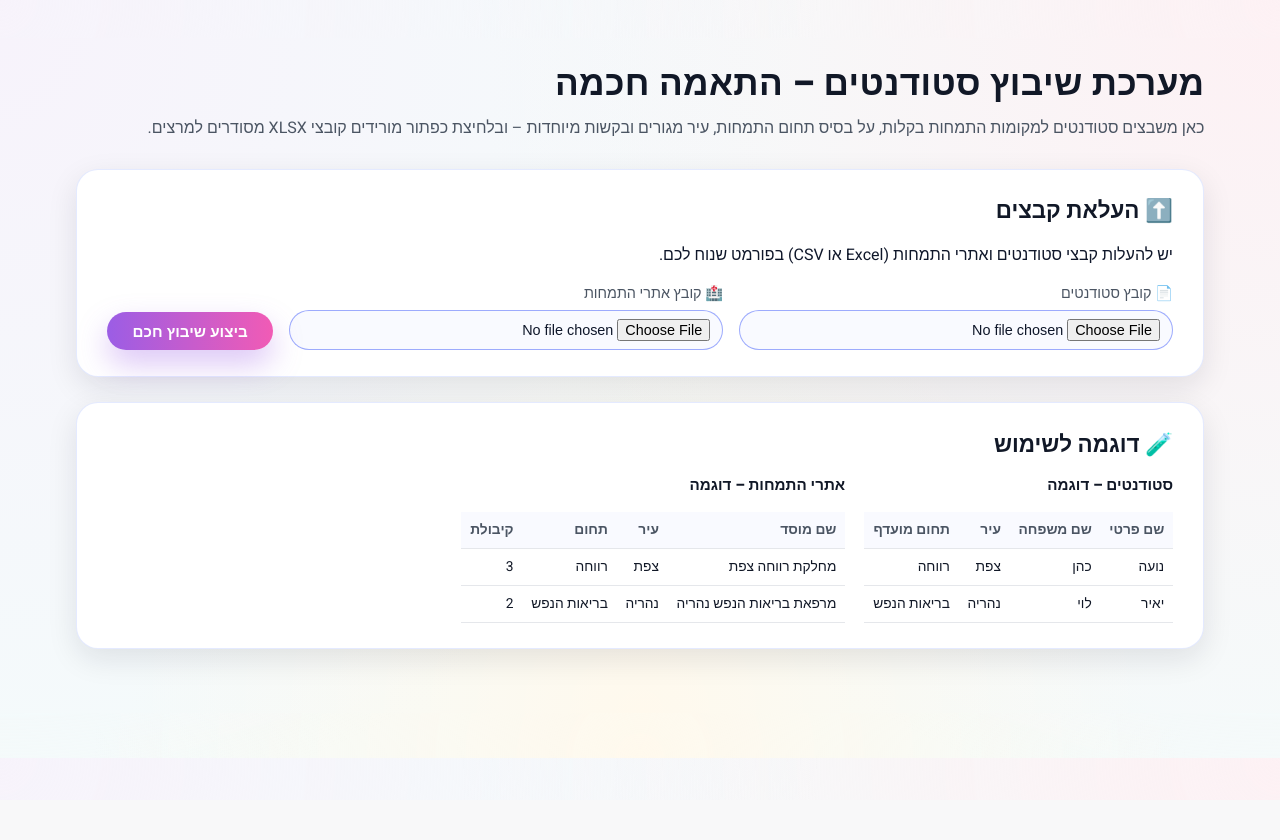
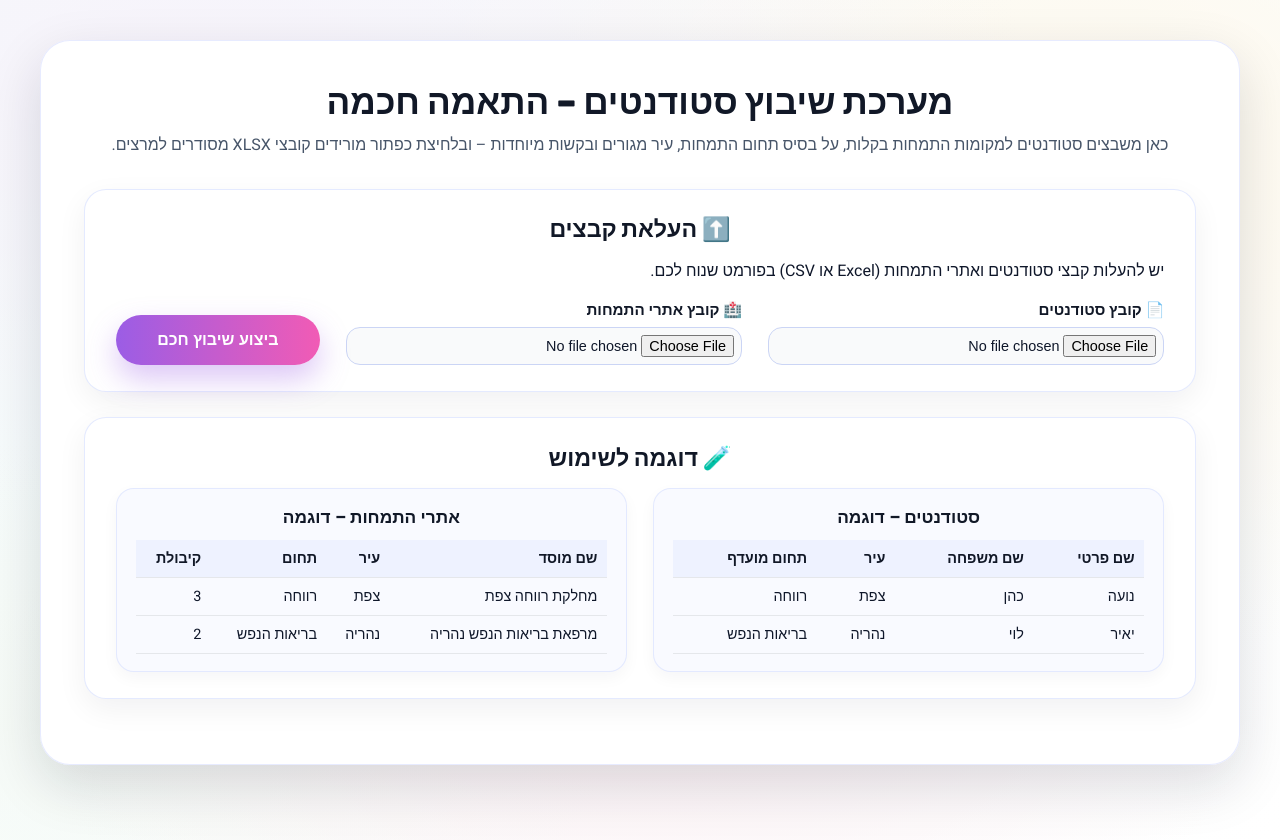
Before and after one commit to 1not2me/students-placement-lecturer, a Flask app: page / in a window 1280 px wide. Before the commit the page ends 757 px from the top, so only its background shows below. Run offline with Flask 3, Linux system fonts and the light colour scheme.

Commit message:
Update style.css

```diff
--- a/static/css/style.css
+++ b/static/css/style.css
@@ -17,40 +17,57 @@
     box-sizing: border-box;
 }
 
-html,
 body {
     margin: 0;
-    padding: 0;
+    min-height: 100vh;
     direction: rtl;
     text-align: right;
-    font-family: "Heebo","Rubik","Segoe UI",system-ui,-apple-system,BlinkMacSystemFont,sans-serif;
+    font-family: 'Heebo','Rubik','David',sans-serif;
+    color: var(--ink);
     background:
-        radial-gradient(circle at top left, var(--bg-2), transparent 55%),
-        radial-gradient(circle at top right, var(--bg-4), transparent 55%),
-        radial-gradient(circle at bottom, var(--bg-3), transparent 55%),
-        var(--bg-1);
-    color: var(--ink);
+      radial-gradient(1200px 600px at 15% 10%, var(--bg-2) 0%, transparent 70%),
+      radial-gradient(1000px 700px at 85% 20%, var(--bg-3) 0%, transparent 70%),
+      radial-gradient(900px 500px at 50% 80%, var(--bg-4) 0%, transparent 70%),
+      radial-gradient(700px 400px at 10% 85%, var(--bg-5) 0%, transparent 70%),
+      linear-gradient(135deg, var(--bg-1) 0%, #ffffff 100%);
 }
 
-/* עוטף עמוד */
+/* מעטפת כללית */
 .page-wrap {
-    max-width: 1180px;
-    margin: 2.4rem auto 2.8rem;
-    padding: 1.2rem 1.6rem 2.4rem;
+    max-width: 1200px;
+    margin: 2.5rem auto;
+    padding: 2.5rem 2.7rem;
+    background: rgba(255,255,255,0.96);
+    border-radius: var(--radius);
+    box-shadow: 0 20px 55px rgba(15,23,42,0.14);
+    border: 1px solid rgba(148,163,253,0.22);
 }
 
-/* כותרת ראשית */
+/* כותרות */
+h1, h2 {
+    text-align: center;
+    font-family: 'Rubik','Heebo',sans-serif;
+    color: #111827;
+    text-shadow: 0 1px 2px rgba(255,255,255,0.9);
+    margin: 0 0 1rem;
+}
+
 h1 {
     font-size: 2.2rem;
-    margin: 0 0 0.4rem;
     font-weight: 800;
-    letter-spacing: 0.01em;
-    color: #111827;
 }
 
+h2 {
+    font-size: 1.45rem;
+    font-weight: 700;
+}
+
+/* תת כותרת */
 .subtitle {
-    margin: 0 0 1.8rem;
-    color: #4b5563;
+    text-align: center;
+    margin-top: -0.4rem;
+    margin-bottom: 2rem;
+    color: #475569;
     font-size: 1rem;
 }
 
@@ -61,80 +78,126 @@ h1 {
     border-radius: 22px;
     background: #ffffff;
     border: 1px solid rgba(226,232,255,0.9);
-    box-shadow: 0 10px 30px rgba(15,23,42,0.10);
+    box-shadow: 0 10px 30px rgba(15,23,42,0.06);
 }
 
-/* כותרות כרטיס */
-.card h2 {
+/* הוראות */
+.instructions {
+    margin: 0.4rem 1.2rem 0;
+    padding-right: 1.2rem;
+    color: #374151;
+    font-size: 0.97rem;
+}
+.instructions li { margin-bottom: 0.35rem; }
+
+/* === דוגמה לשימוש – שני כרטיסים שווים === */
+.examples {
+    display: flex;
+    justify-content: space-between;
+    align-items: flex-start;
+    gap: 1.6rem;
+    margin-top: 1rem;
+    flex-wrap: wrap;
+}
+
+/* כל כרטיס דוגמה */
+.examples > div {
+    flex: 1;
+    background: #F9FAFF;
+    padding: 1rem 1.2rem 1.1rem;
+    border-radius: 18px;
+    border: 1px solid rgba(226,232,255,0.9);
+    box-shadow: 0 6px 16px rgba(15,23,42,0.04);
+    min-width: 380px;
+}
+
+/* כותרת קטנה בתוך כרטיס הדוגמה */
+.examples h3 {
     margin: 0 0 0.6rem;
-    font-size: 1.4rem;
+    font-size: 1.08rem;
     font-weight: 700;
+    color: #111827;
+    text-align: center;
+}
+
+/* טבלת הדוגמה */
+.examples .table-wrap {
+    margin-top: 0.4rem;
+    overflow-x: auto;
+}
+
+.examples table {
+    width: 100%;
+    border-collapse: collapse;
+    font-size: 0.9rem;
+}
+
+.examples th, .examples td {
+    padding: 0.5rem 0.6rem;
+    border-bottom: 1px solid #E5E7EB;
+    white-space: nowrap;
+}
+
+.examples thead {
+    background: #EEF2FF;
+}
+
+.examples th {
+    font-weight: 600;
     color: #111827;
 }
 
-/* טופס העלאה */
+/* טפסי העלאה */
 .upload-form {
     display: grid;
-    grid-template-columns: 1.7fr 1.7fr auto;
-    gap: 1rem;
+    grid-template-columns: 1fr 1fr auto;
+    gap: 1rem 1.6rem;
     align-items: end;
-    margin-top: 1rem;
+}
+
+.field {
+    display: flex;
+    flex-direction: column;
+    gap: 0.35rem;
+    font-size: 0.95rem;
 }
 
 .field label {
-    display: block;
-    margin-bottom: 0.35rem;
-    font-size: 0.9rem;
-    color: #4b5563;
+    font-weight: 600;
+    color: #111827;
 }
 
 .field input[type="file"] {
-    width: 100%;
-    padding: 0.5rem 0.75rem;
-    border-radius: 999px;
-    border: 1px solid rgba(148,163,253,0.9);
-    background: #F9FAFF;
+    padding: 0.45rem;
+    border-radius: 14px;
+    border: 1px solid #CBD5F5;
+    background: #F9FAFB;
     font-size: 0.9rem;
-    cursor: pointer;
 }
 
+/* כפתור */
 .btn-wrap {
     display: flex;
     align-items: center;
-    justify-content: flex-start;
+    justify-content: center;
 }
 
-/* כפתור ראשי */
 .primary-btn {
     display: inline-flex;
+    justify-content: center;
     align-items: center;
-    justify-content: center;
-    gap: 0.35rem;
-    padding: 0.65rem 1.6rem;
+    padding: 1rem 2.6rem;
     border-radius: 999px;
     border: none;
-    background: linear-gradient(90deg, var(--primary), var(--primary-700));
-    color: #ffffff;
     font-weight: 600;
-    font-size: 0.95rem;
+    font-size: 1rem;
+    text-decoration: none;
+    color: #fff;
     cursor: pointer;
+    background: linear-gradient(90deg,var(--primary) 0%,var(--primary-700) 100%);
     box-shadow: 0 14px 30px var(--ring);
     transition: all .16s ease;
-    text-decoration: none;
 }
-
-.primary-btn.small {
-    padding: 0.5rem 1.1rem;
-    font-size: 0.85rem;
-}
-
-.primary-btn.ghost {
-    background: #ffffff;
-    color: var(--primary);
-    border: 1px solid rgba(155,93,229,0.35);
-    box-shadow: none;
-}
-
 .primary-btn:hover {
     transform: translateY(-3px) scale(1.02);
     filter: brightness(1.07);
@@ -148,126 +211,72 @@ h1 {
     flex-wrap: wrap;
 }
 
-/* התראות */
+/* הודעות שגיאה */
 .alert {
     margin-top: 1rem;
-    padding: 0.7rem 1rem;
-    border-radius: 14px;
-    font-size: 0.9rem;
+    padding: 0.75rem 1rem;
+    border-radius: 12px;
+    font-size: 0.92rem;
 }
-
 .alert.error {
     background: #FEF2F2;
-    color: #991B1B;
+    color: #B91C1C;
     border: 1px solid #FCA5A5;
 }
 
 /* טבלאות */
 .table-wrap {
-    margin-top: 1rem;
+    margin-top: 0.7rem;
     overflow-x: auto;
 }
-
-.table-wrap.small {
-    max-height: 260px;
-    overflow-y: auto;
-}
+.table-wrap.small { max-width: 100%; }
 
 table {
     width: 100%;
     border-collapse: collapse;
-    font-size: 0.86rem;
+    font-size: 0.9rem;
 }
-
-th,
-td {
-    padding: 0.5rem 0.55rem;
+thead {
+    background: #EEF2FF;
+}
+th, td {
+    padding: 0.4rem 0.55rem;
     border-bottom: 1px solid #E5E7EB;
     white-space: nowrap;
 }
-
 th {
-    background: #F9FAFF;
-    color: #4b5563;
     font-weight: 600;
-    position: sticky;
-    top: 0;
-    z-index: 1;
+    color: #111827;
+}
+td.score {
+    font-weight: 700;
 }
 
-td {
-    color: #111827;
+tr.good td:last-child {
+    color: #15803D;
+    font-weight: 600;
 }
-
-td.score {
-    font-weight: 700;
-    color: #2563EB;
-}
-
-td.bad {
+tr.bad td:last-child {
     color: #B91C1C;
     font-weight: 600;
 }
 
-td.good {
-    color: #15803D;
-    font-weight: 600;
-}
-
-/* דוגמאות */
-.examples {
-    display: flex;
-    gap: 1.2rem;
-    margin-top: 0.8rem;
-}
-
-.examples h3 {
-    margin: 0 0 0.4rem;
-    font-size: 0.95rem;
-    color: #111827;
-}
-
 /* רספונסיביות */
-@media (max-width: 900px) {
+@media (max-width:900px) {
+    .page-wrap {
+        margin: 1rem;
+        padding: 1.6rem;
+    }
+    .examples {
+        flex-direction: column;
+    }
     .upload-form {
         grid-template-columns: 1fr;
     }
     .btn-wrap {
-        justify-content: flex-start;
+        justify-content: stretch;
     }
     .primary-btn {
-        width: auto;
-    }
-    .examples {
-        flex-direction: column;
+        width: 100%;
     }
 }
-
-/* ניווט הסבר ציון */
-.exp-nav {
-    margin-top: 0.9rem;
-    display: flex;
-    gap: 0.6rem;
-    justify-content: center;
-}
-
-.secondary-btn {
-    display: inline-flex;
-    align-items: center;
-    justify-content: center;
-    padding: 0.45rem 1.4rem;
-    border-radius: 999px;
-    border: 1px solid rgba(148,163,253,0.95);
-    background: #F9FAFF;
-    color: #4B5563;
-    font-size: 0.85rem;
-    font-weight: 500;
-    cursor: pointer;
-    transition: all .15s ease;
-    text-decoration: none;
-}
-
-.secondary-btn:hover {
-    background: #EEF2FF;
-    transform: translateY(-1px);
-}
```
